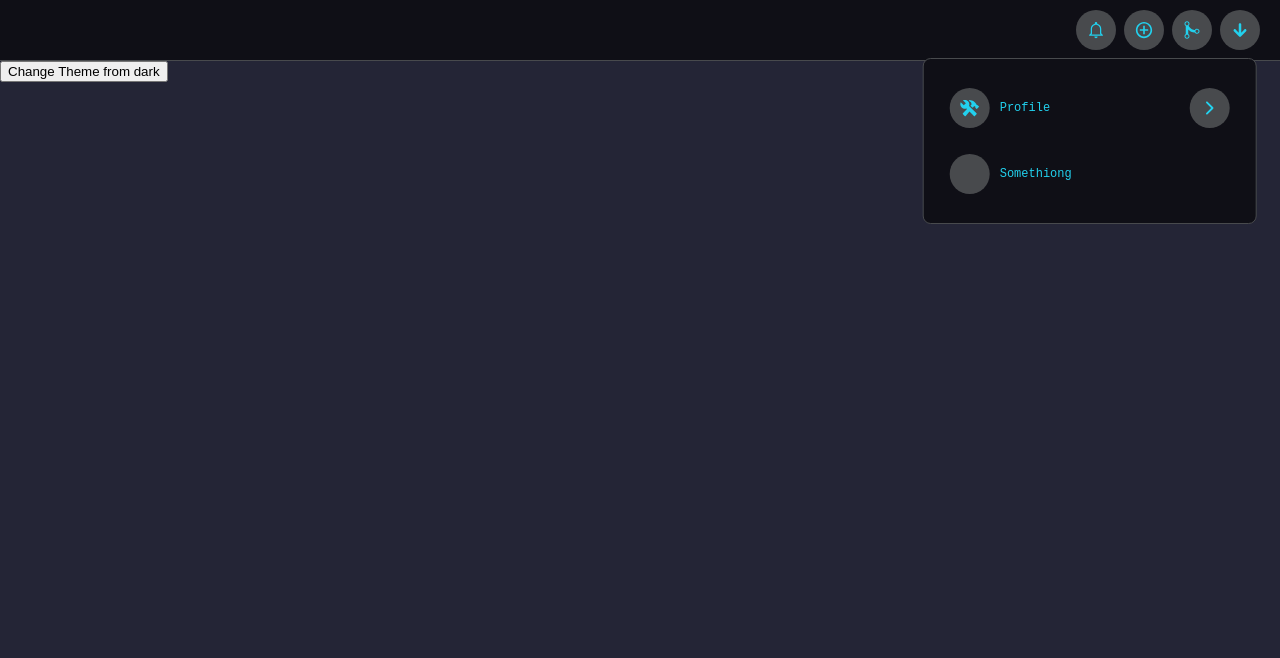
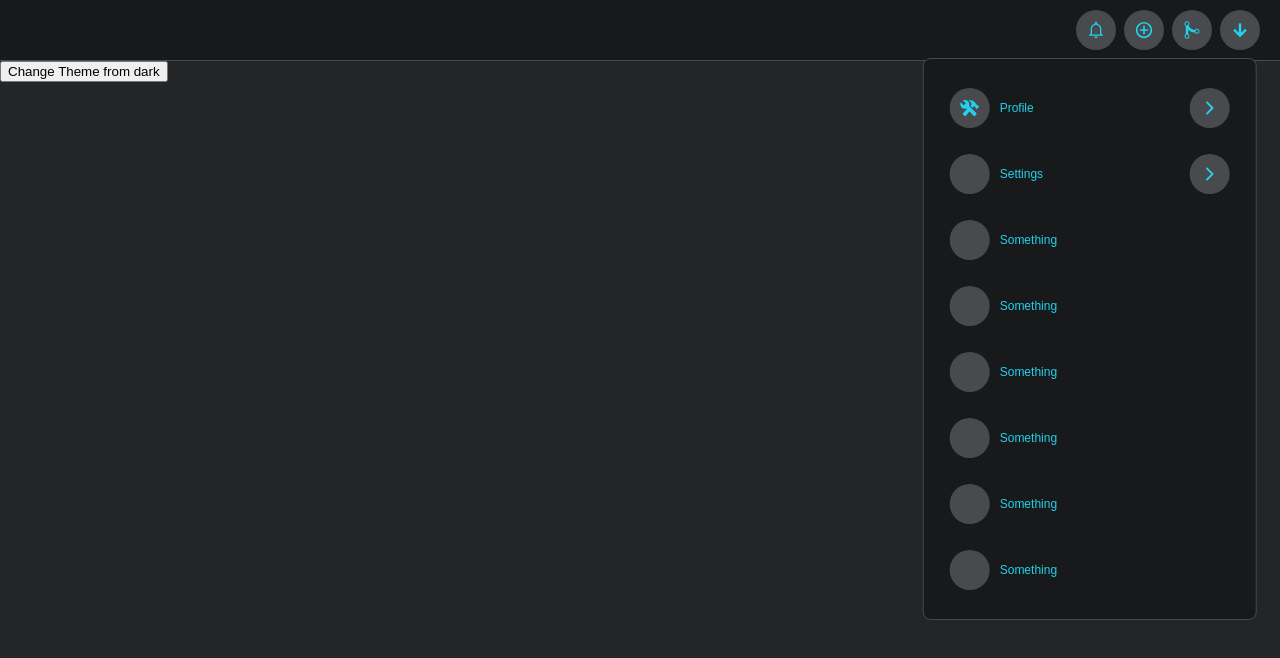
Before and after one commit to buddythumbs/react-ui, a React (Create React App) app: page / in a window 1280 px wide. Both pictures are taken after a click on the link 1240 px from the left and 30 px from the top of the page. Shown: the top 658 px of the page. Built offline with nearby package versions, Linux system fonts and the light colour scheme.

Commit message:
Updating styling of dropdown items

```diff
--- a/src/App.js
+++ b/src/App.js
@@ -7,6 +7,8 @@ import {
   IoMdAddCircleOutline,
   IoMdNotificationsOutline,
   IoMdGitMerge,
+  IoMdColorFilter,
+  IoIosColorFilter,
   IoMdArrowRoundDown
 } from 'react-icons/io';
 
--- a/src/components/Navbar.js
+++ b/src/components/Navbar.js
@@ -8,89 +8,7 @@ import {
 
 import { CSSTransition } from 'react-transition-group'
 
-const Nav = styled.nav`
-    height: var(--nav-size);
-    background-color: var(--bg-darker);
-    padding: 0 1rem;
-    border-bottom: var(--border);
-`;
 
-const NavGroup = styled.ul`
-  list-style: none;
-  margin: 0;
-  padding: 0;
-  max-width: 100%;
-  height: 100%;
-  display: flex;
-  justify-content: flex-end;
-`;
-
-const NavListItem = styled.li`
-  width: calc(var(--nav-size) * 0.8);
-  display: flex;
-  align-items: center;
-  justify-content: center;
-`;
-
-const IconButton = styled.a`
-  --button-size: calc( var(--nav-size) * 0.5);
-  width: var(--button-size);
-  height: var(--button-size);
-  background-color: var(--bg-accent);
-  border-radius: 50%;
-  padding:5px;
-  margin:2px;
-  display: flex;
-  align-items: center;
-  justify-content: center;
-  transition: filter 300ms;
-
-  &:hover{
-    filter: brightness(1.2);
-
-  }
-
-  & svg{
-    /* fill: var(--bg-lighter);  */
-    width: 20px;
-    height: 20px;
-  }
-`;
-
-const Dropdown = styled.div`
-  position: absolute;
-  top: 58px;
-  width: 300px;
-  transform: translate(-45%);
-  background-color: var(--bg-darker);
-  border: var(--border);
-  border-radius: var(--border-radius);
-  padding: 1rem;
-  /* Hide any child elements if the overlap this container */
-  overflow: hidden;
-  transition: height var(--speed) ease;
-`;
-
-const DropdownMenuItem = styled.a`
-  height: 50px;
-  display: flex;
-  align-items: center;
-  border-radius: var(--border-radius);
-  transition: background var(--speed);
-  padding: 0.5rem;
-
-  &:hover{
-    background-color: var(--bg-lighter);
-  }
-`;
-
-const LeftIcon = styled(IconButton)`
-  margin-right: 10px;
-`;
-
-const RightIcon = styled(IconButton)`
-  margin-left: auto;
-`;
 
 export function DropdownMenu(){
 
@@ -104,14 +22,13 @@ export function DropdownMenu(){
 
   function DropdownItem(props){
     return (
-      <DropdownMenuItem onClick={ () => props.goToMenu && setActiveMenu(props.goToMenu) }>
+      <DropdownMenuItem {...props} onClick={ () => props.goToMenu && setActiveMenu(props.goToMenu) }>
         <LeftIcon>{props.leftIcon}</LeftIcon>
         {props.children}
         {props.rightIcon && <RightIcon>{props.rightIcon}</RightIcon>}
       </DropdownMenuItem>
     )
   }
-  console.log(activeMenu)
   return (
     <Dropdown style={{height: menuHeight}}>
       {/* Main menu */}
@@ -123,14 +40,16 @@ export function DropdownMenu(){
         onEnter={calcHeight}
         >
           <div className='menu'>
-            <DropdownItem
-                leftIcon={<IoMdConstruct/>}
-                rightIcon={<IoIosArrowForward/>}
-                goToMenu={'animals'}
-            >
+            <DropdownItem leftIcon={<IoMdConstruct/>} rightIcon={<IoIosArrowForward/>} goToMenu={'animals'}>
               Profile
             </DropdownItem>
-            <DropdownItem>Somethiong</DropdownItem>
+            <DropdownItem goToMenu={'settings'} rightIcon={<IoIosArrowForward/>}>Settings</DropdownItem>
+            <DropdownItem>Something</DropdownItem>
+            <DropdownItem>Something</DropdownItem>
+            <DropdownItem>Something</DropdownItem>
+            <DropdownItem>Something</DropdownItem>
+            <DropdownItem>Something</DropdownItem>
+            <DropdownItem>Something</DropdownItem>
           </div>
       </CSSTransition>
       {/* Animals menu */}
@@ -143,16 +62,32 @@ export function DropdownMenu(){
         >
           <div className='menu'>
             <DropdownItem
+                top
                 goToMenu={'main'}
                 leftIcon={<IoIosArrowBack/>}
             >
-              Poop
+                <h2>Animals</h2>
             </DropdownItem>
-            <DropdownItem rightIcon={<IoIosArrowForward/>}>Farts</DropdownItem>
-            <DropdownItem>adad</DropdownItem>
-            <DropdownItem>Faradsadats</DropdownItem>
-            <DropdownItem>adasdasd</DropdownItem>
-            <DropdownItem>adasdad</DropdownItem>
+            <DropdownItem>Cat</DropdownItem>
+            <DropdownItem>Dog</DropdownItem>
+            <DropdownItem>Honey Badger</DropdownItem>
+          </div>
+      </CSSTransition>
+      {/* Settings menu */}
+      <CSSTransition
+        in={ activeMenu === 'settings'}
+        unmountOnExit
+        timeout={500}
+        classNames="menu-secondary"
+        onEnter={calcHeight}
+        >
+          <div className='menu'>
+            <DropdownItem top goToMenu={'main'} leftIcon={<IoIosArrowBack/>}>
+                <h2>Settings</h2>
+            </DropdownItem>
+            <DropdownItem>Color</DropdownItem>
+            <DropdownItem>Language</DropdownItem>
+            <DropdownItem>Font Size</DropdownItem>
           </div>
       </CSSTransition>
     </Dropdown>
@@ -185,6 +120,97 @@ function Navbar(props) {
       </Nav>
 
     );
-  }
+}
 
-  export default Navbar;
+const Nav = styled.nav`
+    height: var(--nav-size);
+    background-color: var(--bg-darker);
+    padding: 0 1rem;
+    border-bottom: var(--border);
+`;
+
+const NavGroup = styled.ul`
+    list-style: none;
+    margin: 0;
+    padding: 0;
+    max-width: 100%;
+    height: 100%;
+    display: flex;
+    justify-content: flex-end;
+`;
+
+const NavListItem = styled.li`
+    width: calc(var(--nav-size) * 0.8);
+    display: flex;
+    align-items: center;
+    justify-content: center;
+`;
+
+const IconButton = styled.a`
+    --button-size: calc( var(--nav-size) * 0.5);
+    width: var(--button-size);
+    height: var(--button-size);
+    background-color: var(--bg-accent);
+    border-radius: 50%;
+    padding:5px;
+    margin:2px;
+    display: flex;
+    align-items: center;
+    justify-content: center;
+    transition: filter 300ms;
+
+    &:hover{
+        filter: brightness(1.2);
+    }
+
+    & svg{
+        /* fill: var(--bg-lighter);  */
+        width: 20px;
+        height: 20px;
+    }
+`;
+
+const Dropdown = styled.div`
+    position: absolute;
+    top: 58px;
+    width: 300px;
+    transform: translate(-45%);
+    background-color: var(--bg-darker);
+    border: var(--border);
+    border-radius: var(--border-radius);
+    padding: 1rem;
+    /* Hide any child elements if the overlap this container */
+    overflow: hidden;
+    transition: height var(--speed) ease;
+`;
+
+const DropdownMenuItem = styled.a`
+    height: 50px;
+    display: flex;
+    align-items: center;
+    border-bottom: ${props => props.top ? "var(--border)" : "None"};
+    border-radius: var(--border-radius);
+    transition: background var(--speed);
+    padding: 0.5rem;
+    &:hover{
+        background: var(--bg);
+        // background-color: ${props => props.top ? "var(--bg)" : "var(--bg)"};
+    }
+`;
+
+const LeftIcon = styled(IconButton)`
+    margin-right: 10px;
+    &:hover{
+        filter: None;
+    }
+`;
+
+const RightIcon = styled(IconButton)`
+    margin-left: auto;
+    background-color: var(--bg-accent);
+    &:hover{
+        filter: None;
+    }
+`;
+
+export default Navbar;
--- a/src/index.css
+++ b/src/index.css
@@ -4,7 +4,7 @@ body {
   overflow: hidden;
   padding: 0;
   margin: 0;
-  font-family: 'Courier New', Courier, monospace;
+  font-family: Arial, Helvetica, sans-serif;
 }
 
 :root {
@@ -16,7 +16,7 @@ body {
   --nav-size: 60px;
 
   /* Animation speed */
-  --speed: 500ms;
+  --speed: 300ms;
 
 }
 
--- a/src/utils/themes.js
+++ b/src/utils/themes.js
@@ -8,8 +8,8 @@ export const lightTheme = {
 }
 
 export const darkTheme = {
-    "--bg": "#242536",
-    "--bg-darker": '#0f0f16',
+    "--bg": "#242526",
+    "--bg-darker": '#18191A',
     "--bg-lighter": '#484a6d',
     "--bg-accent": "#484a4d",
     "--text-color": "#22d1ee",
```
